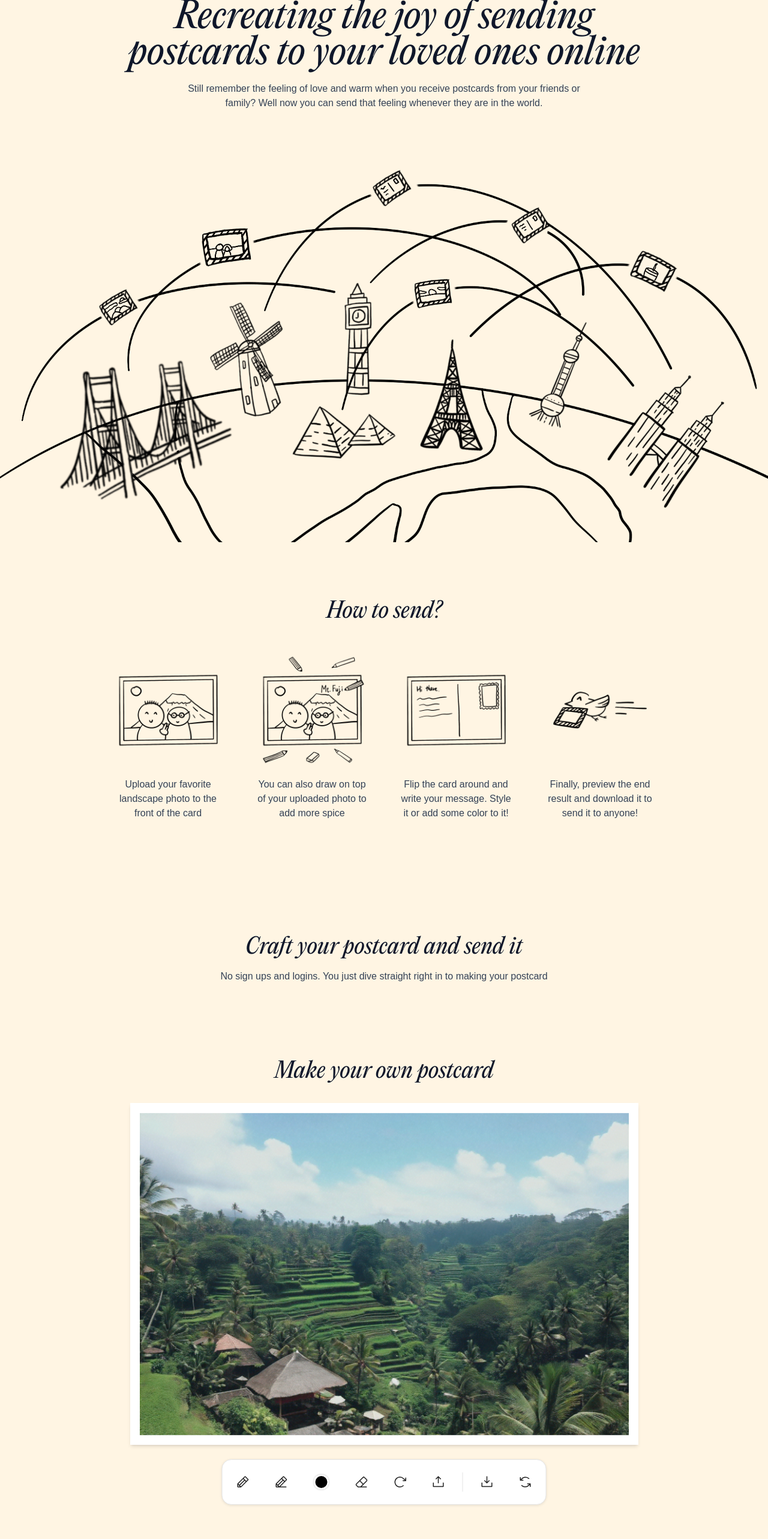
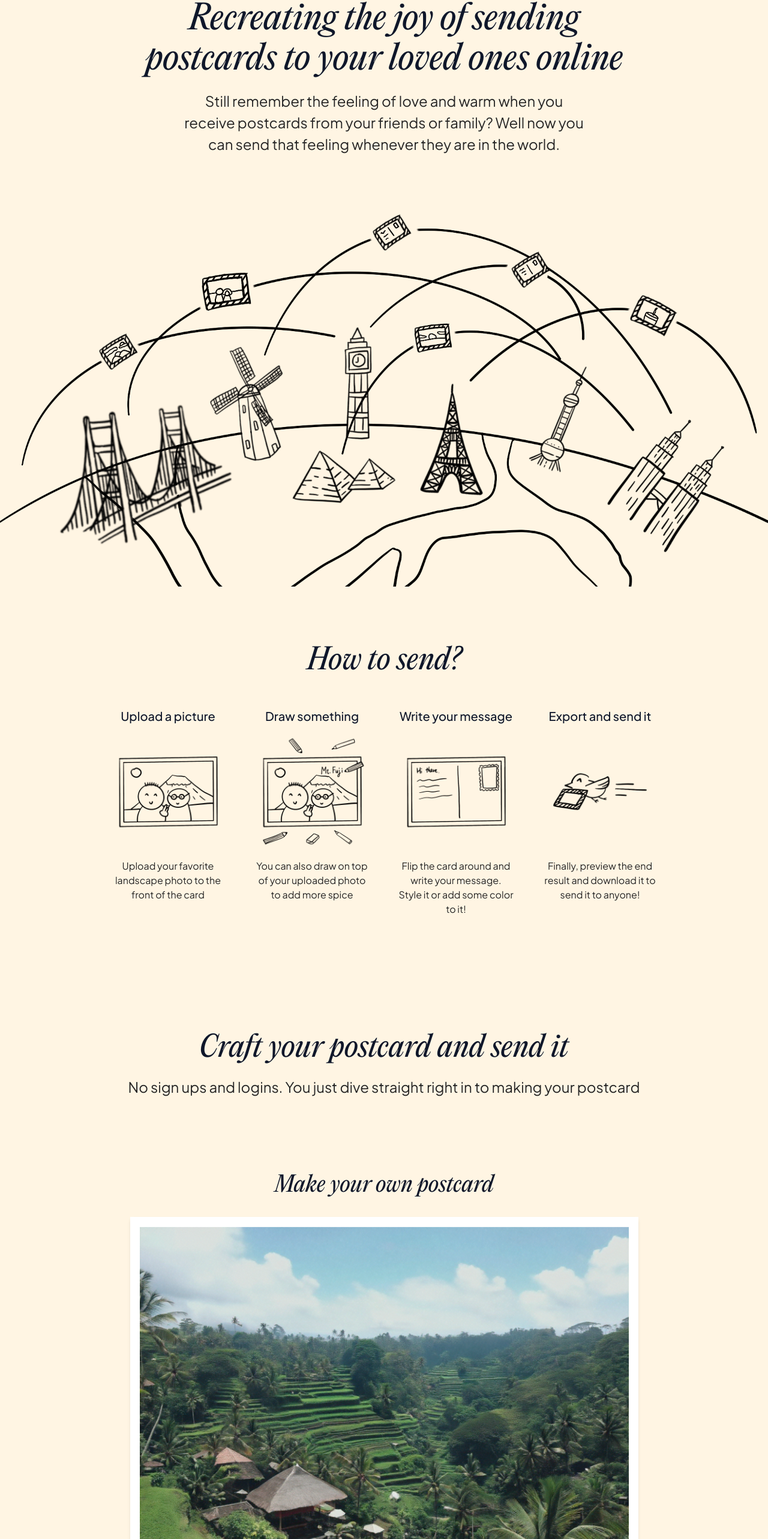
Before and after one commit to csleong98/postcard, a Next.js app: page / in a window 1280 px wide. Shown: the top 2566 px of the page at 60% size. Built offline with nearby package versions, Linux system fonts and the light colour scheme.

Commit message:
added typography styling in all screen sizes

```diff
--- a/src/app/globals.css
+++ b/src/app/globals.css
@@ -1,4 +1,4 @@
-@import url('https://fonts.googleapis.com/css2?family=Homemade+Apple&family=Dancing+Script&family=Caveat&family=Indie+Flower&family=Shadows+Into+Light&display=swap');
+@import url('https://fonts.googleapis.com/css2?family=Homemade+Apple&family=Dancing+Script&family=Caveat&family=Indie+Flower&family=Shadows+Into+Light&family=Plus+Jakarta+Sans:wght@400;500;600&display=swap');
 
 @font-face {
   font-family: 'PP Editorial New';
@@ -19,21 +19,82 @@
 @tailwind utilities;
 
 :root {
+  /* Colors */
   --background: #FFF5E3;
   --foreground: #171717;
+  --text-body: #252525;
+
+  /* Typography */
+  --font-heading: 'PP Editorial New', serif;
+  --font-body: 'Plus Jakarta Sans', sans-serif;
 }
 
-/* @media (prefers-color-scheme: dark) {
-  :root {
-    --background: #0a0a0a;
-    --foreground: #ededed;
+@layer base {
+  /* Headings */
+  .h1 {
+    font-family: var(--font-heading);
+    font-style: italic;
+    font-size: 56px;
+    line-height: 1.2;
   }
-} */
+
+  .h2 {
+    font-family: var(--font-heading);
+    font-style: italic;
+    font-size: 48px;
+    line-height: 1.2;
+  }
+
+  .h3 {
+    font-family: var(--font-heading);
+    font-style: italic;
+    font-size: 40px;
+    line-height: 1.2;
+  }
+
+  .h4 {
+    font-family: var(--font-heading);
+    font-style: italic;
+    font-size: 32px;
+    line-height: 1.2;
+  }
+
+  /* Body text */
+  .body-large {
+    font-family: var(--font-body);
+    font-size: 24px;
+    line-height: 1.5;
+  }
+
+  .body-medium {
+    font-family: var(--font-body);
+    font-size: 16px;
+    line-height: 1.5;
+  }
+
+  .title-medium {
+    font-family: var(--font-body);
+    font-size: 20px;
+    line-height: 1.4;
+    font-weight: 500;
+  }
+
+  /* Mobile typography */
+  @media (max-width: 425px) {
+    .h1 {
+      font-size: 40px;
+    }
+
+    .h2 {
+      font-size: 32px;
+    }
+  }
+}
 
 body {
   color: var(--foreground);
   background: var(--background);
-  font-family: Arial, Helvetica, sans-serif;
+  font-family: var(--font-body);
 }
 
 .draggable-textbox {
--- a/src/app/page.js
+++ b/src/app/page.js
@@ -10,15 +10,11 @@ export default function Home() {
       {/* Hero Section */}
       <div className="inset-0 flex flex-col items-center justify-center text-center px-4">
         <h1
-          className="text-4xl md:text-6xl mb-4 text-slate-900"
-          style={{
-            fontFamily: 'PP Editorial New',
-            fontStyle: 'italic',
-          }}
+          className="h1 mb-4 text-slate-900"
         >
           Recreating the joy of sending<br />postcards to your loved ones online
         </h1>
-        <p className="text-sm md:text-base text-slate-700 max-w-2xl">
+        <p className="body-large text-[#252525] max-w-2xl">
           Still remember the feeling of love and warm when you receive postcards from your friends or family? Well now you can send that feeling whenever they are in the world.
         </p>
       </div>
@@ -32,23 +28,19 @@ export default function Home() {
           className="w-full h-auto"
           priority
         />
-
       </section>
 
       {/* How to Send Section */}
       <section className="py-16 md:py-24">
         <h2
-          className="text-3xl md:text-4xl text-center mb-12 text-slate-900 px-4"
-          style={{
-            fontFamily: 'PP Editorial New',
-            fontStyle: 'italic',
-          }}
+          className="h2 text-center mb-12 text-slate-900 px-4"
         >
           How to send?
         </h2>
         <div className="overflow-x-auto no-scrollbar md:px-4">
           <div className="flex gap-8 md:gap-12 md:justify-center min-w-max md:min-w-0 px-4 md:px-0">
             <div className="flex flex-col items-center gap-4 w-[280px] md:w-48">
+              <h3 className="title-medium text-slate-900">Upload a picture</h3>
               <Image
                 src="/images/illustration/step 1.png"
                 alt="Upload a picture"
@@ -56,9 +48,10 @@ export default function Home() {
                 height={200}
                 className="w-full h-auto"
               />
-              <p className="text-sm md:text-base text-center text-slate-700">Upload your favorite landscape photo to the front of the card</p>
+              <p className="body-medium text-center text-[#252525]">Upload your favorite landscape photo to the front of the card</p>
             </div>
             <div className="flex flex-col items-center gap-4 w-[280px] md:w-48">
+              <h3 className="title-medium text-slate-900">Draw something</h3>
               <Image
                 src="/images/illustration/step 2.png"
                 alt="Draw something"
@@ -66,9 +59,10 @@ export default function Home() {
                 height={200}
                 className="w-full h-auto"
               />
-              <p className="text-sm md:text-base text-center text-slate-700">You can also draw on top of your uploaded photo to add more spice</p>
+              <p className="body-medium text-center text-[#252525]">You can also draw on top of your uploaded photo to add more spice</p>
             </div>
             <div className="flex flex-col items-center gap-4 w-[280px] md:w-48">
+              <h3 className="title-medium text-slate-900">Write your message</h3>
               <Image
                 src="/images/illustration/step 3.png"
                 alt="Write your message"
@@ -76,9 +70,10 @@ export default function Home() {
                 height={200}
                 className="w-full h-auto"
               />
-              <p className="text-sm md:text-base text-center text-slate-700">Flip the card around and write your message. Style it or add some color to it!</p>
+              <p className="body-medium text-center text-[#252525]">Flip the card around and write your message. Style it or add some color to it!</p>
             </div>
             <div className="flex flex-col items-center gap-4 w-[280px] md:w-48">
+              <h3 className="title-medium text-slate-900">Export and send it</h3>
               <Image
                 src="/images/illustration/step 4.png"
                 alt="Export and send it"
@@ -86,7 +81,7 @@ export default function Home() {
                 height={200}
                 className="w-full h-auto"
               />
-              <p className="text-sm md:text-base text-center text-slate-700">Finally, preview the end result and download it to send it to anyone!</p>
+              <p className="body-medium text-center text-[#252525]">Finally, preview the end result and download it to send it to anyone!</p>
             </div>
           </div>
         </div>
@@ -95,15 +90,11 @@ export default function Home() {
       {/* Craft Section */}
       <section className="py-16 md:py-24 px-4 bg-[#FFF5E3]">
         <h2
-          className="text-3xl md:text-4xl text-center mb-4 text-slate-900"
-          style={{
-            fontFamily: 'PP Editorial New',
-            fontStyle: 'italic',
-          }}
+          className="h2 text-center mb-4 text-slate-900"
         >
           Craft your postcard and send it
         </h2>
-        <p className="text-sm md:text-base text-center text-slate-700 mb-12">
+        <p className="body-large text-center text-[#252525] mb-12">
           No sign ups and logins. You just dive straight right in to making your postcard
         </p>
         <div className="max-w-[879px] mx-auto">
@@ -116,15 +107,11 @@ export default function Home() {
         <div className="max-w-4xl mx-auto flex flex-col md:flex-row items-center gap-8 md:gap-16">
           <div className="flex-1">
             <h2
-              className="text-3xl md:text-4xl mb-4 text-slate-900"
-              style={{
-                fontFamily: 'PP Editorial New',
-                fontStyle: 'italic',
-              }}
+              className="h2 mb-4 text-slate-900"
             >
               Wanted to<br />provide feedback?
             </h2>
-            <p className="text-sm md:text-base text-slate-700 mb-8">
+            <p className="body-large text-[#252525] mb-8">
               This is the first version of Postcards and I understand it might be lacking a lot of things. If you have feedback towards it. Please don't hesitate to send me an email or message me on these social media platforms.
             </p>
             <div className="flex gap-4">
@@ -155,7 +142,7 @@ export default function Home() {
       </section>
 
       {/* Footer */}
-      <footer className="py-8 text-center text-sm text-slate-700">
+      <footer className="py-8 text-center body-medium text-[#252525]">
         Created with ❤️ by Chee Seng Leong • 2025
       </footer>
     </main>
```
